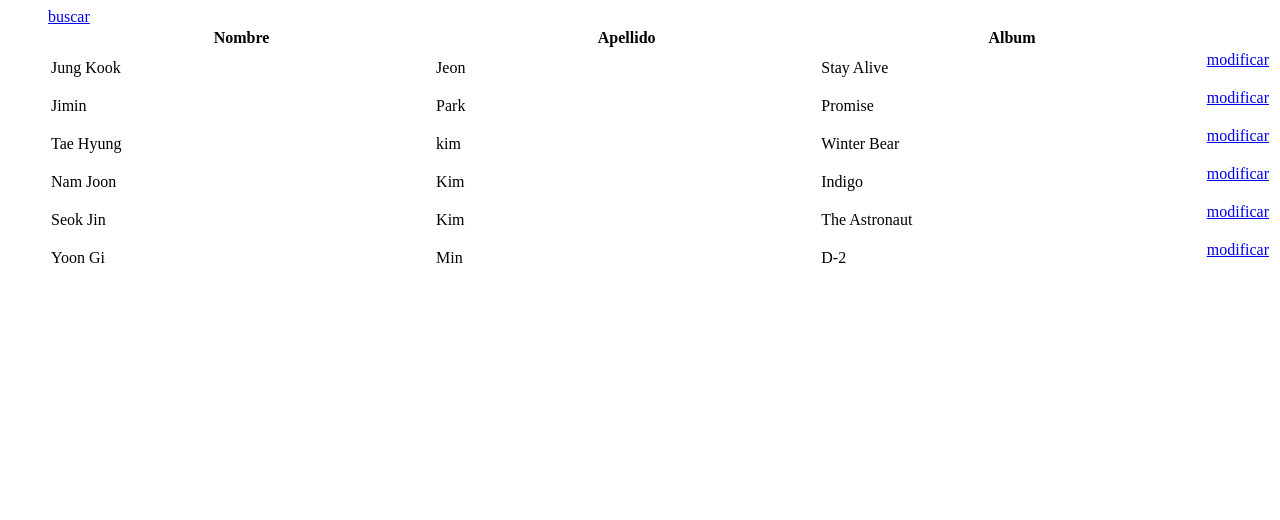
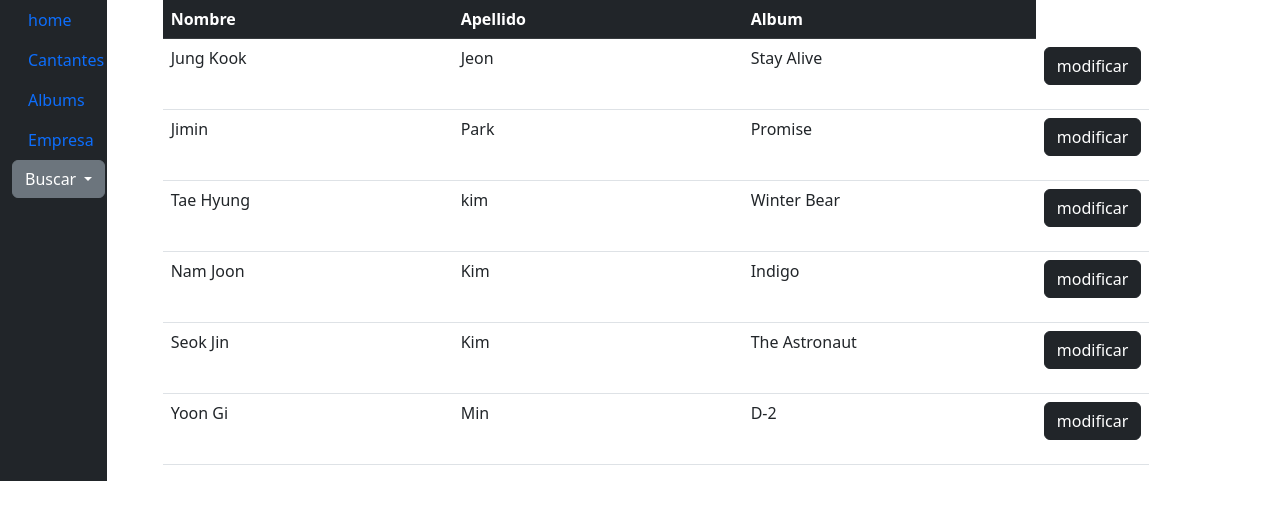
Before and after one commit to SofiaFer889/cantantes, a Django app: page /consulta/join in a window 1280 px wide. Shown: the top 520 px of the page. Run offline with Django 4.2, Linux system fonts and the light colour scheme; data comes from the database, SQL or seed files in the repository; both versions use the stored data as it was after the commit.

Commit message:
trabajo en bootstrap

```diff
--- a/cantantes/applications/artista/urls.py
+++ b/cantantes/applications/artista/urls.py
@@ -10,6 +10,8 @@ urlpatterns = [
     path('registro/empresa', views.EmpresaCreateView.as_view(), name='registro-empresa'),
     path('actualizar/user/<pk>', views.ArtistaUpdateView.as_view(), name='update-user'),
     path('lista/user', views.ArtistaListView.as_view(), name='lista-user'),
+    path('lista/album', views.AlbumListView.as_view(), name='album-user'),
+    path('lista/empresa', views.EmpresaListView.as_view(), name='empresa-user'),
     path('lista/user-nombre', views.ArtistaListBykword.as_view(), name='lista-user-nombre'),
     path('consulta/join', views.ConsultaJoinn.as_view(), name='join'),
     path('home', views.HomeView.as_view(), name='home'),
--- a/cantantes/applications/artista/views.py
+++ b/cantantes/applications/artista/views.py
@@ -53,12 +53,30 @@
 class AlbumsCreateView(CreateView):
     template_name = "albums/add.html"
     form_class = AlbumsCreateForm
-    success_url = reverse_lazy('artista_app:registro-album')
+    success_url = reverse_lazy('artista_app:album-user')
+
+
+class AlbumListView(ListView):
+    template_name = "albums/album_view.html"
+    context_object_name = 'album'
+
+    def get_queryset(self):
+        return Album.objects.all
+
 
 class EmpresaCreateView(CreateView):
     template_name = "empresa/add.html"
     form_class = AlbumsCreateForm
-    success_url = reverse_lazy('artista_app:registro-empresa')
+    success_url = reverse_lazy('artista_app:empresa-user')
+
+
+class EmpresaListView(ListView):
+    template_name = "empresa/empresa_view.html"
+    context_object_name = 'empresa'
+
+    def get_queryset(self):
+        return Empresa.objects.all
+
 
 class ConsultaJoinn(ListView):
     template_name = "artista/join.html"
@@ -69,6 +87,5 @@
         return artistas
 
 
-
 class HomeView(TemplateView):
     template_name = "artista/home.html"
--- a/cantantes/templates/artista/home.html
+++ b/cantantes/templates/artista/home.html
@@ -2,7 +2,6 @@
 
 {% block content %}
 <div>
-    <h1>Panel de usuario</h1>
-    <h2>Bienvenido: {{ artista.nombre}}</h2>
+
 </div>
 {% endblock content %}
--- a/cantantes/templates/artista/join.html
+++ b/cantantes/templates/artista/join.html
@@ -1,7 +1,11 @@
+{% extends 'base.html' %}
+
+{% block content %}
+
 <ul>
-    <a href="{% url 'artista_app:lista-user-nombre' %}">buscar</a>
-      <table>
-         <thead>
+    <div class="container-fluid">
+      <table class="table">
+         <thead class="table-dark">
             <tr>
               <th width="400">Nombre</th>
               <th width="400">Apellido</th>
@@ -16,11 +20,14 @@
                 <td>{{artista.album.nombre_album}}</td>
                 <td>
                   <form method="POST">{% csrf_token %}
-                    <a href="{% url 'artista_app:update-user' artista.id%}">modificar</a>
+                    <a class="btn btn-dark" href="{% url 'artista_app:update-user' artista.id%}">modificar</a>
                   </form>
                 </td>
               </tr>
               {%endfor%}
           </tbody>
       </table>
-  </ul>
+    </div>
+</ul>
+
+{% endblock content %}
--- a/cantantes/templates/artista/lista.html
+++ b/cantantes/templates/artista/lista.html
@@ -4,7 +4,6 @@
 
 <ul>
  <div class="container-fluid">
-  <a href="{% url 'artista_app:lista-user-nombre' %}">buscar</a>
    <table class="table">
       <thead class="table-dark">
           <tr>
--- a/cantantes/templates/base.html
+++ b/cantantes/templates/base.html
@@ -14,10 +14,19 @@
     <div class="row">
       <div class="col-1 col-sm-1 bg-dark">
         <nav class="nav flex-column">
-          <a class="nav-link active" aria-current="page" href="#">Active</a>
-          <a class="nav-link" href="#">Link</a>
-          <a class="nav-link" href="#">Link</a>
-          <a class="nav-link disabled">Disabled</a>
+          <a class="nav-link active" aria-current="page" href="{% url 'artista_app:home' %}">home</a>
+          <a class="nav-link" href="{% url 'artista_app:lista-user' %}">Cantantes</a>
+          <a class="nav-link" href="{% url 'artista_app:album-user' %}">Albums</a>
+          <a class="nav-link" href="{% url 'artista_app:empresa-user' %}">Empresa</a>
+          <div class="dropdown">
+            <button class="btn btn-secondary dropdown-toggle" type="button" data-bs-toggle="dropdown" aria-expanded="false">
+              Buscar
+            </button>
+            <ul class="dropdown-menu dropdown-menu-dark">
+              <li><a class="dropdown-item active"  href="{% url 'artista_app:lista-user-nombre' %}">Buscar por Nombre</a></li>
+              <li><a class="dropdown-item"  href="{% url 'artista_app:join' %}">buscar por artista y album</a></li>
+            </ul>
+          </div>
         </nav>
       </div>
       <div class="col-10 col-sm-10">
```
Also changed, not shown: cantantes/templates/albums/album_view.html (added, +26 -0 lines), cantantes/templates/artista/lista_nombre.html (+12 -3 lines), cantantes/templates/empresa/empresa_view.html (added, +28 -0 lines), cantantes/db.sqlite3.
